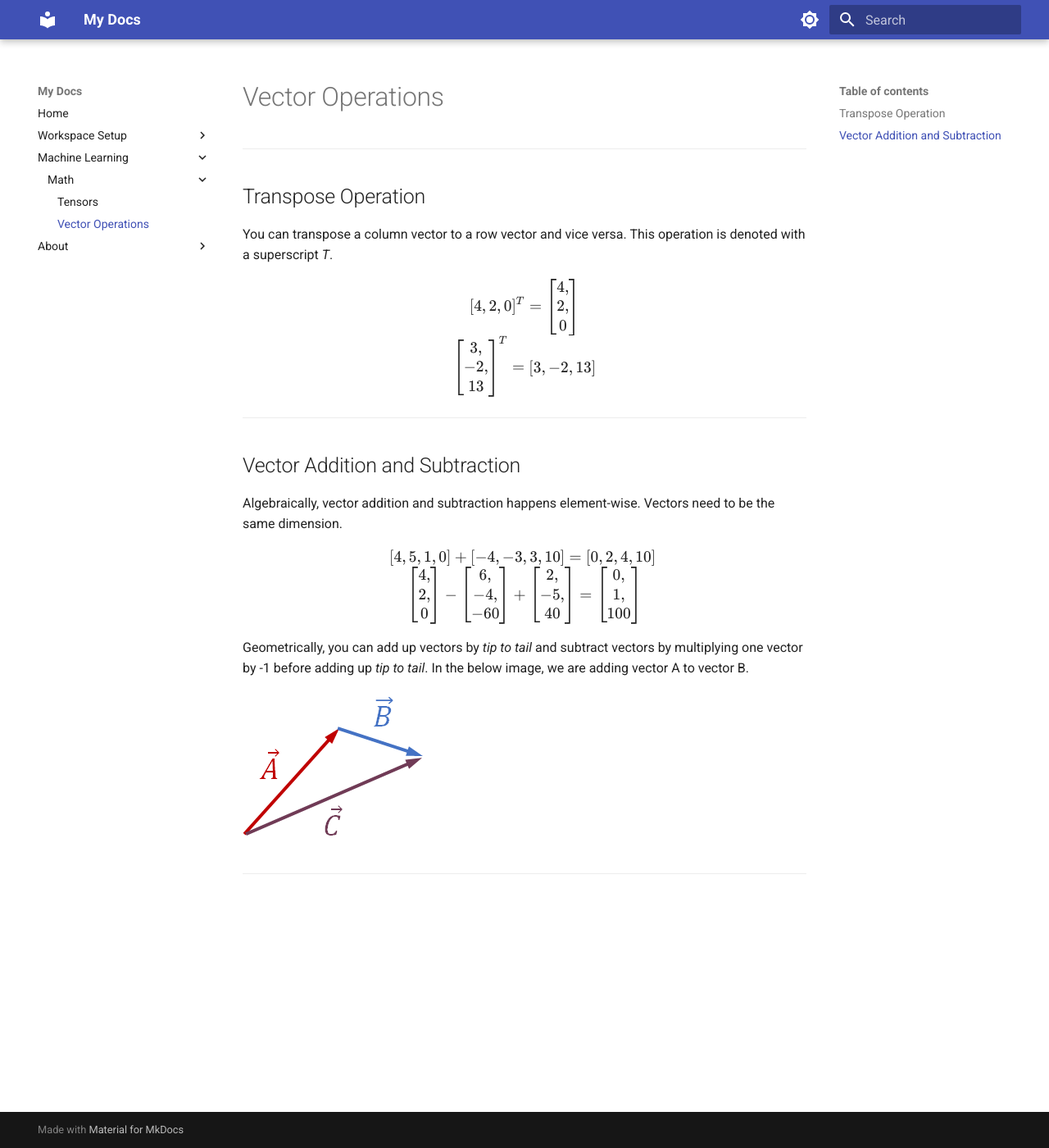
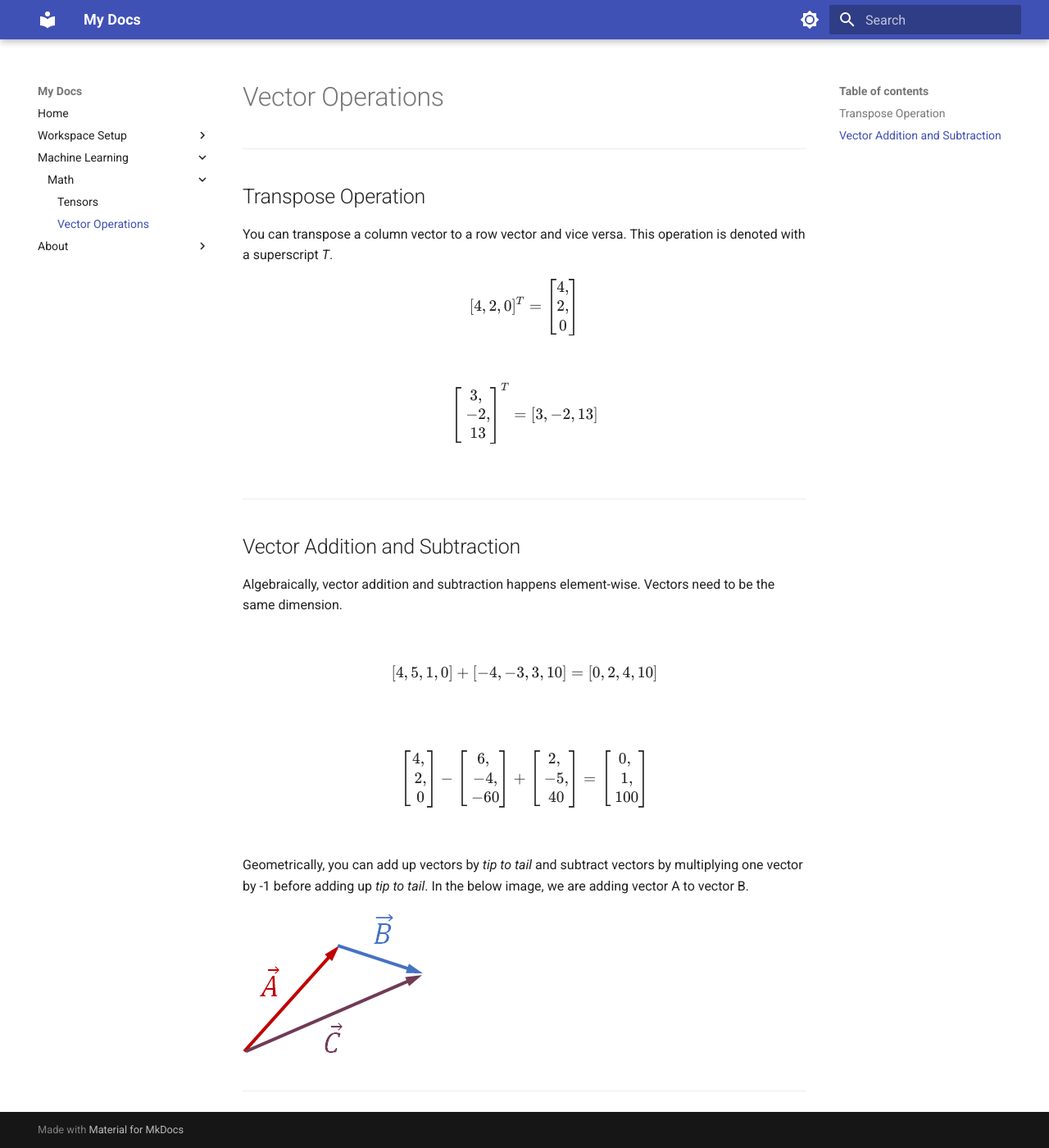
Before and after one commit to aarcThom/personalNotes, an MkDocs documentation site: the page built from docs/ML/math/vector_operations.md, in a window 1280 px wide and 1400 px high. Shown: the whole window at 82% size. Built offline with MkDocs 1.6.1 and Material for MkDocs 9.7.7, drawn with Linux system fonts in a browser that asks for light colours.

Commit message:
Broke equations into their own blocks

```diff
--- a/docs/ML/math/vector_operations.md
+++ b/docs/ML/math/vector_operations.md
@@ -12,17 +12,17 @@ $$
 2,\\\
 0
 \end{bmatrix}
-\newline
-\newline
+$$
+
+$$
 \begin{bmatrix}
 3, \\\
 -2,\\\
 13
 \end{bmatrix}^T
 = [3, -2, 13]
-\newline
-\newline
 $$
+
 
 ---
 
@@ -32,9 +32,10 @@ Algebraically, vector addition and subtraction happens element-wise. Vectors nee
 
 
 $$
-[4, 5, 1, 0] + [-4, -3, 3, 10] = [0, 2, 4, 10] \\
-\newline
-\newline
+[4, 5, 1, 0] + [-4, -3, 3, 10] = [0, 2, 4, 10]
+$$
+
+$$
 \begin{bmatrix}
 4, \\\
 2,\\\
@@ -58,9 +59,9 @@ $$
 1,\\\
 100
 \end{bmatrix}
-\newline
-\newline
 $$
+
+
 Geometrically, you can add up vectors by *tip to tail* and subtract vectors by multiplying one vector by -1 before adding up *tip to tail*. In the below image, we are adding vector A to vector B.
 
 ![](assets/tip-to-tail.png)
```
